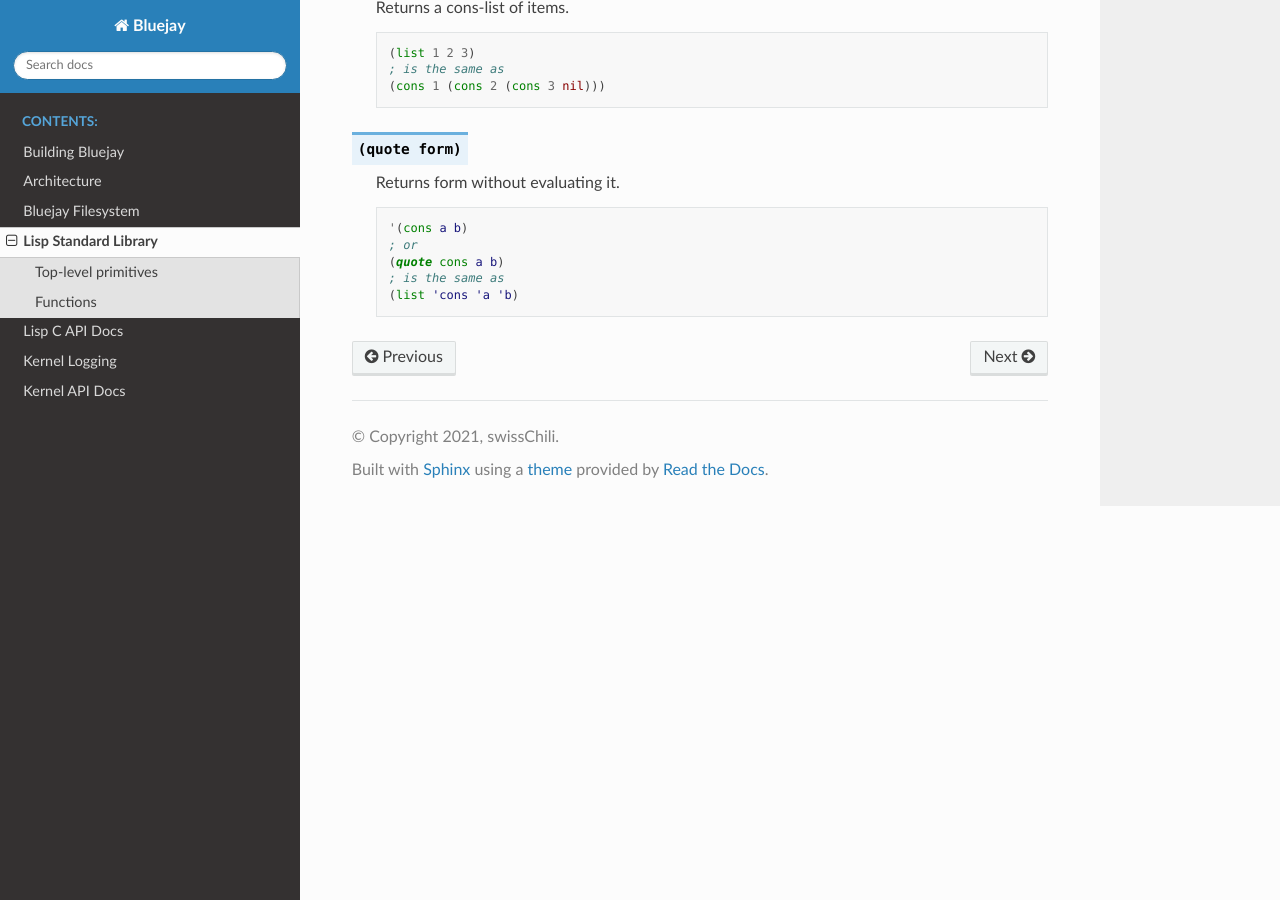
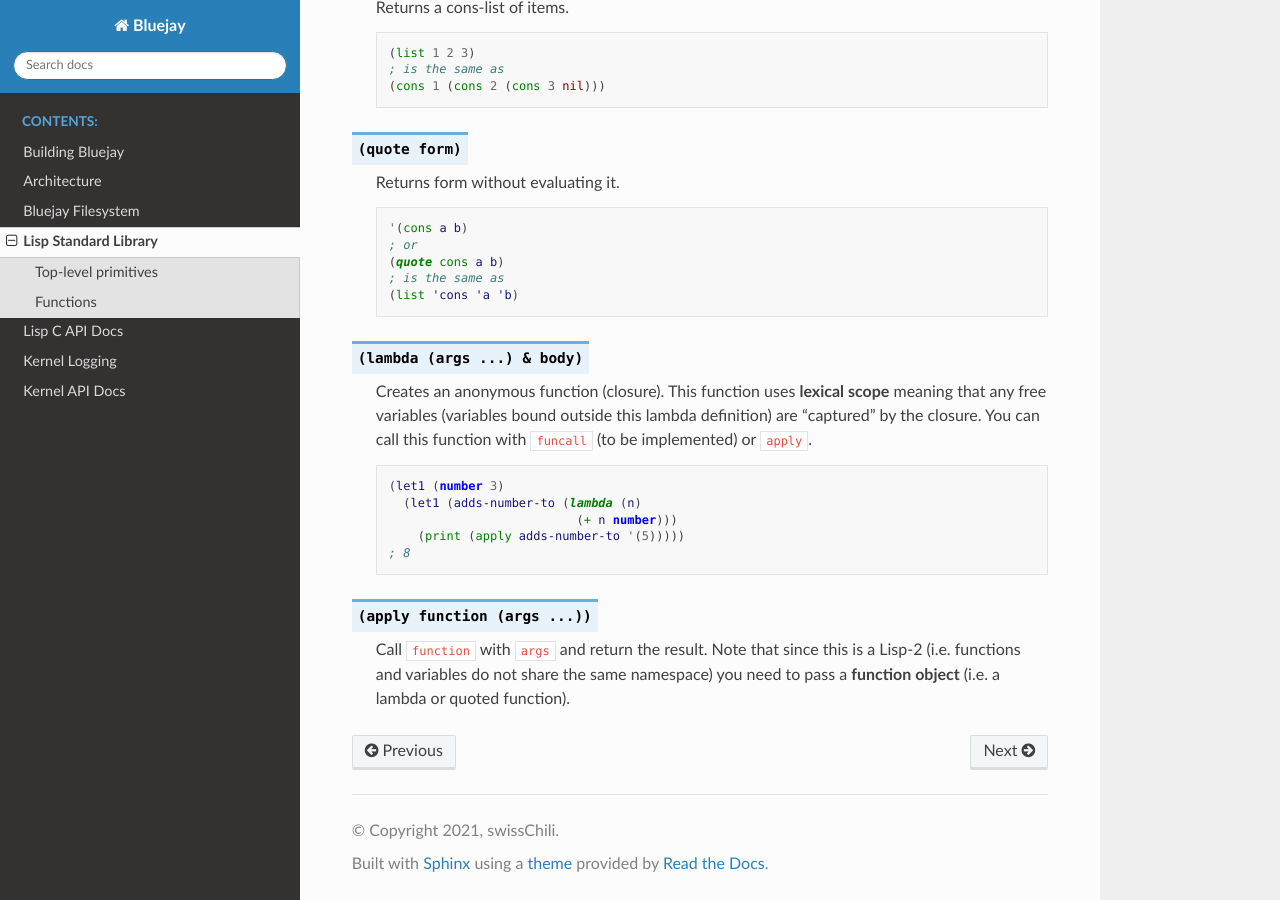
Before and after one commit to swissChili/bluejay, a Sphinx documentation site: the page built from doc/lisp-std.rst, in a window 1280 px wide and 900 px high, scrolled down 2353 px. Built offline with Sphinx 7.4.7 and the Read the Docs theme 2.0.0, drawn with Linux system fonts in a browser that asks for light colours.

```diff
--- a/doc/lisp-std.rst
+++ b/doc/lisp-std.rst
@@ -138,3 +138,24 @@
         (quote cons a b)
         ; is the same as
         (list 'cons 'a 'b)
+
+.. function:: (lambda (args ...) & body)
+
+    Creates an anonymous function (closure). This function uses **lexical
+    scope** meaning that any free variables (variables bound outside this lambda
+    definition) are "captured" by the closure. You can call this function with
+    ``funcall`` (to be implemented) or ``apply``.
+
+    .. code-block:: lisp
+
+        (let1 (number 3)
+          (let1 (adds-number-to (lambda (n)
+                                  (+ n number)))
+            (print (apply adds-number-to '(5)))))
+        ; 8
+
+.. function:: (apply function (args ...))
+
+    Call ``function`` with ``args`` and return the result. Note that since this
+    is a Lisp-2 (i.e. functions and variables do not share the same namespace)
+    you need to pass a **function object** (i.e. a lambda or quoted function).
```
Also changed, not shown: 4 other files.
